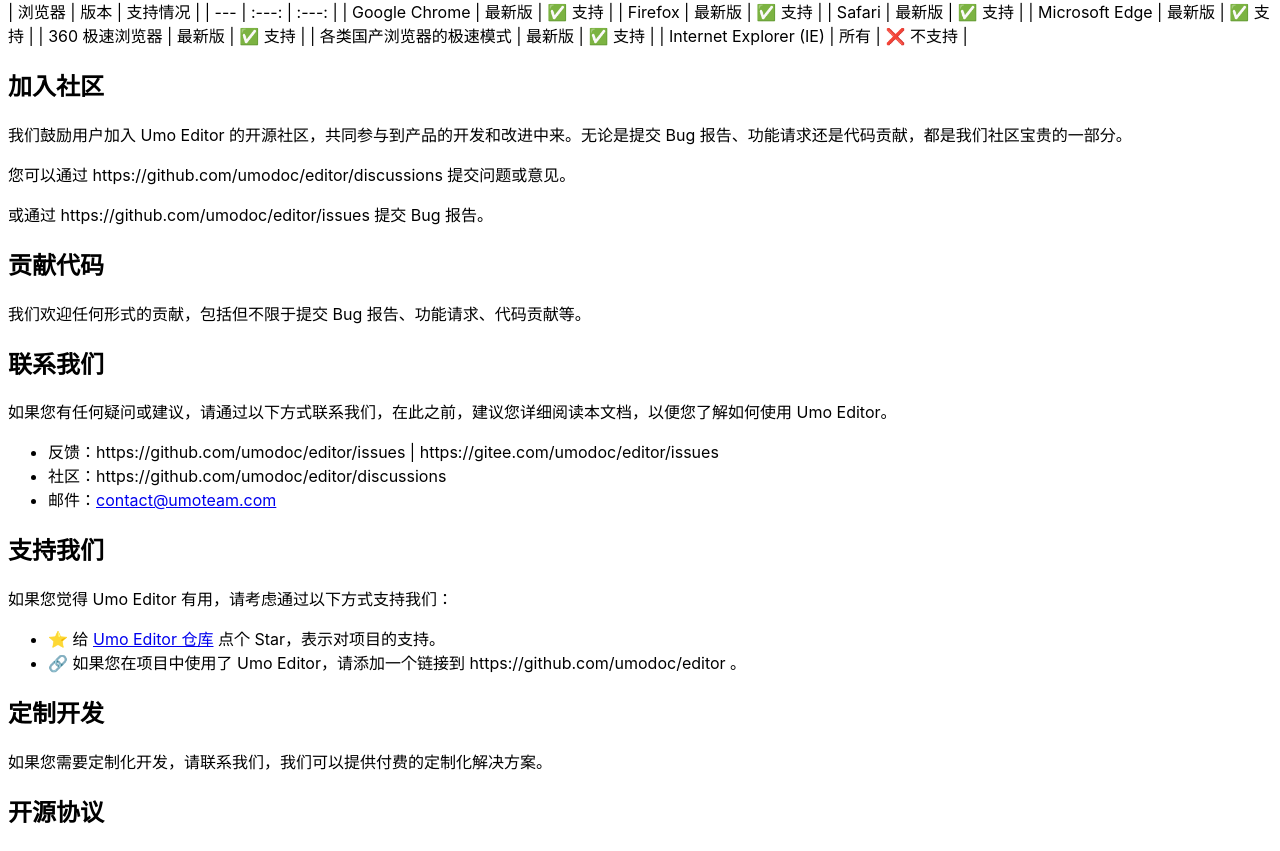
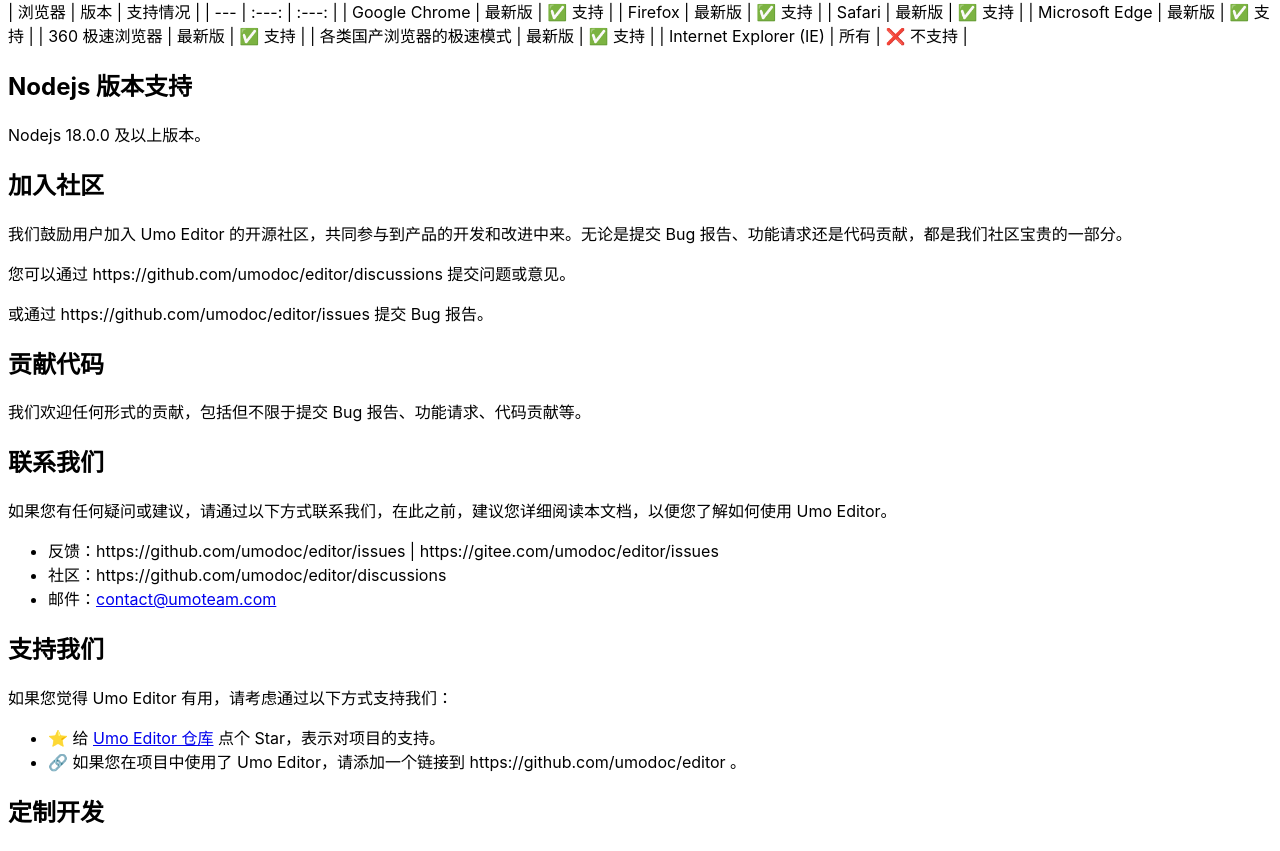
Before and after one commit to umodoc/docs, a Next.js app: page /docs in a window 1280 px wide. Shown: the part 3939-4790 px from the top of the page. Built offline with nearby package versions, Linux system fonts and the light colour scheme.

Commit message:
添加 Nodejs 支持说明

```diff
--- a/pages/docs/index.mdx
+++ b/pages/docs/index.mdx
@@ -66,6 +66,10 @@
 | 各类国产浏览器的极速模式 | 最新版 | ✅ 支持 |
 | Internet Explorer (IE) | 所有 | ❌ 不支持 |
 
+## Nodejs 版本支持
+
+Nodejs 18.0.0 及以上版本。
+
 ## 加入社区
 
 我们鼓励用户加入 Umo Editor 的开源社区，共同参与到产品的开发和改进中来。无论是提交 Bug 报告、功能请求还是代码贡献，都是我们社区宝贵的一部分。
```
